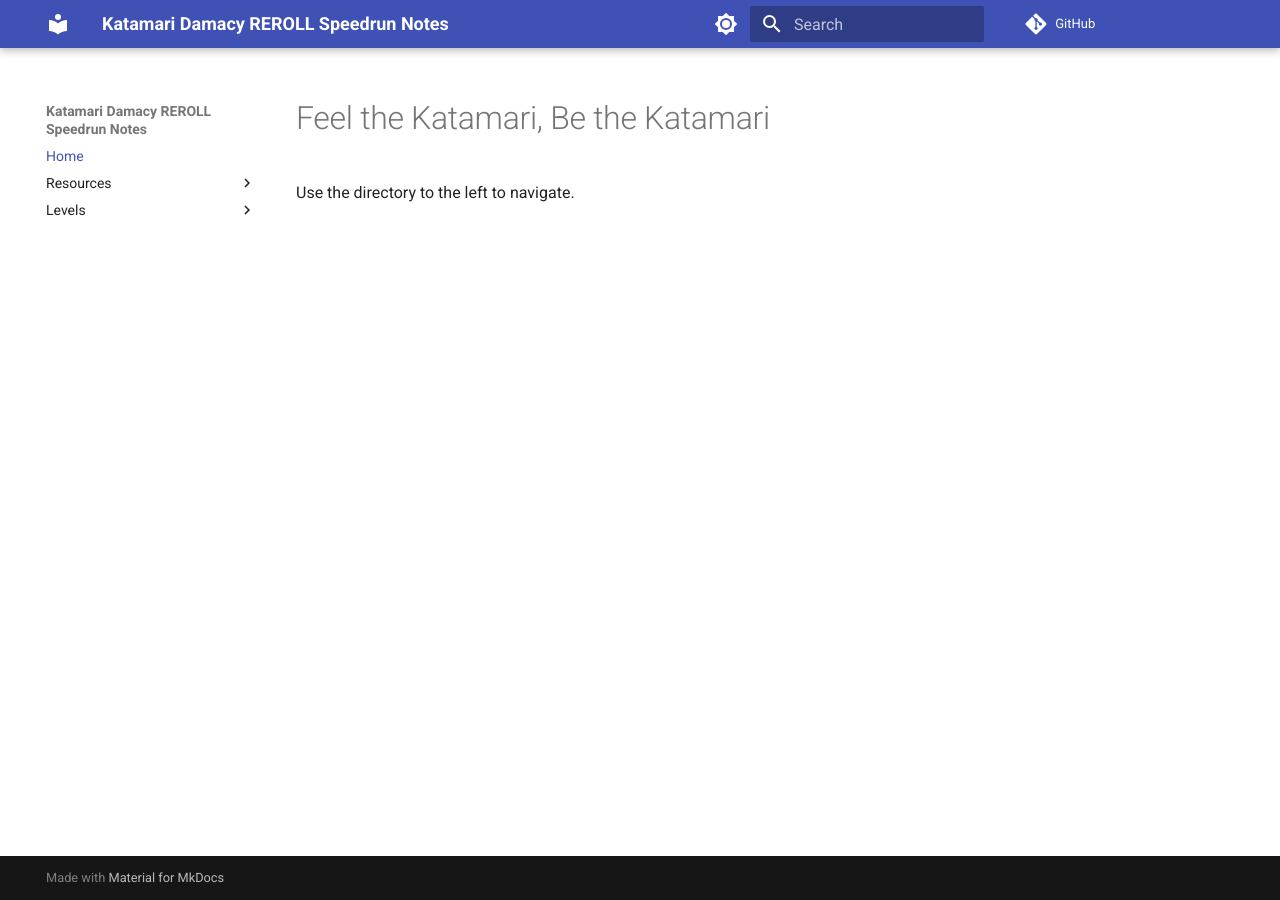
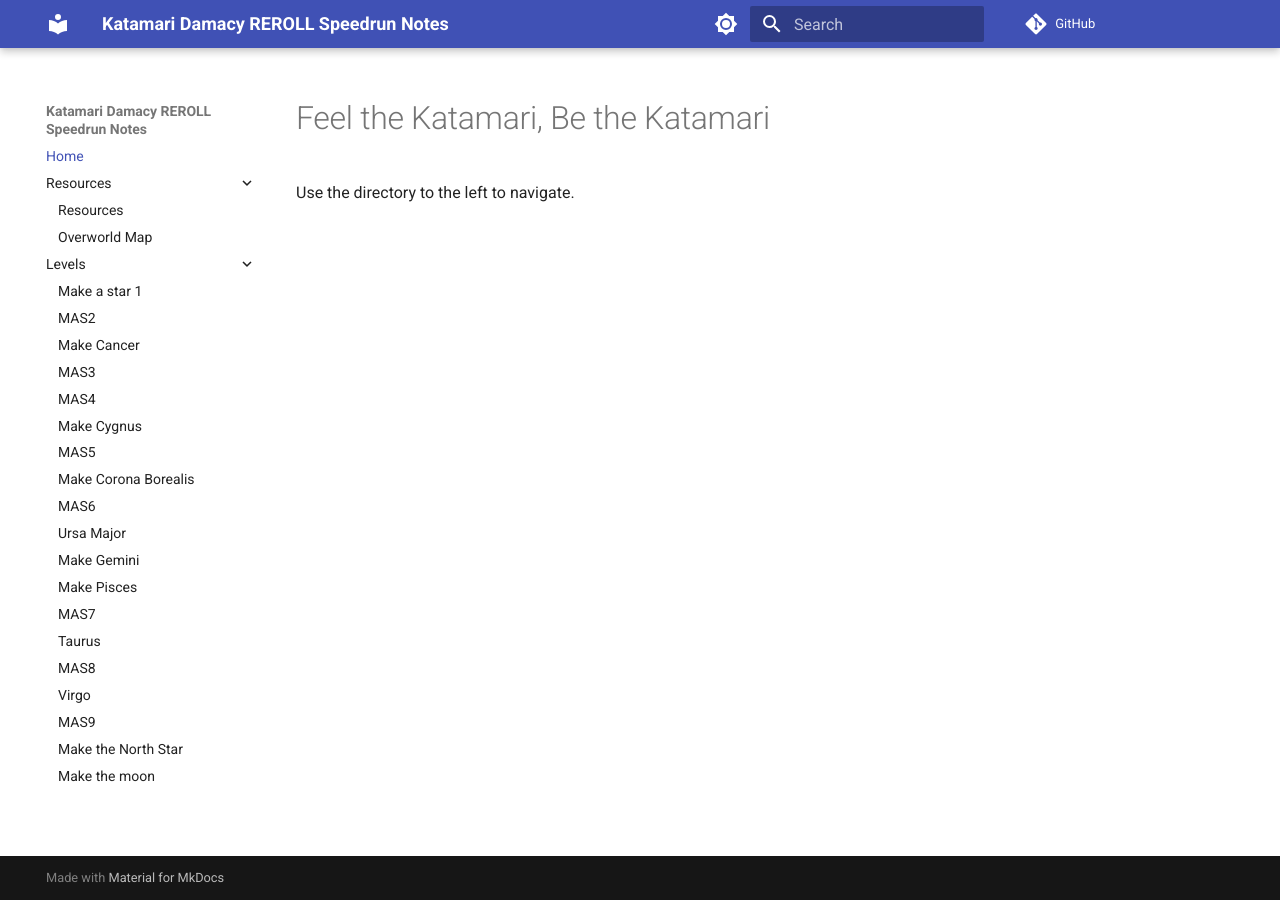
Before and after one commit to shookietea/reroll-notes, an MkDocs documentation site: the page built from docs/index.md, in a window 1280 px wide. Built offline with MkDocs 1.6.1 and Material for MkDocs 9.7.7, drawn with Linux system fonts in a browser that asks for light colours; comment, search, counter and statistics services are not loaded.

Commit message:
add auto dark/light mode & expand navigation

```diff
--- a/mkdocs.yml
+++ b/mkdocs.yml
@@ -33,15 +33,20 @@
 
 theme:
   name: material
+  features:
+    - navigation.tracking
+    - navigation.expand
   palette:
     # Palette toggle for light mode
-    - scheme: default
+    - media: '(prefers-color-scheme: light)'
+      scheme: default
       toggle:
         icon: material/brightness-7
         name: Switch to dark mode
 
     # Palette toggle for dark mode
-    - scheme: slate
+    - media: '(prefers-color-scheme: dark)'
+      scheme: slate
       toggle:
         icon: material/brightness-4
         name: Switch to light mode
```
